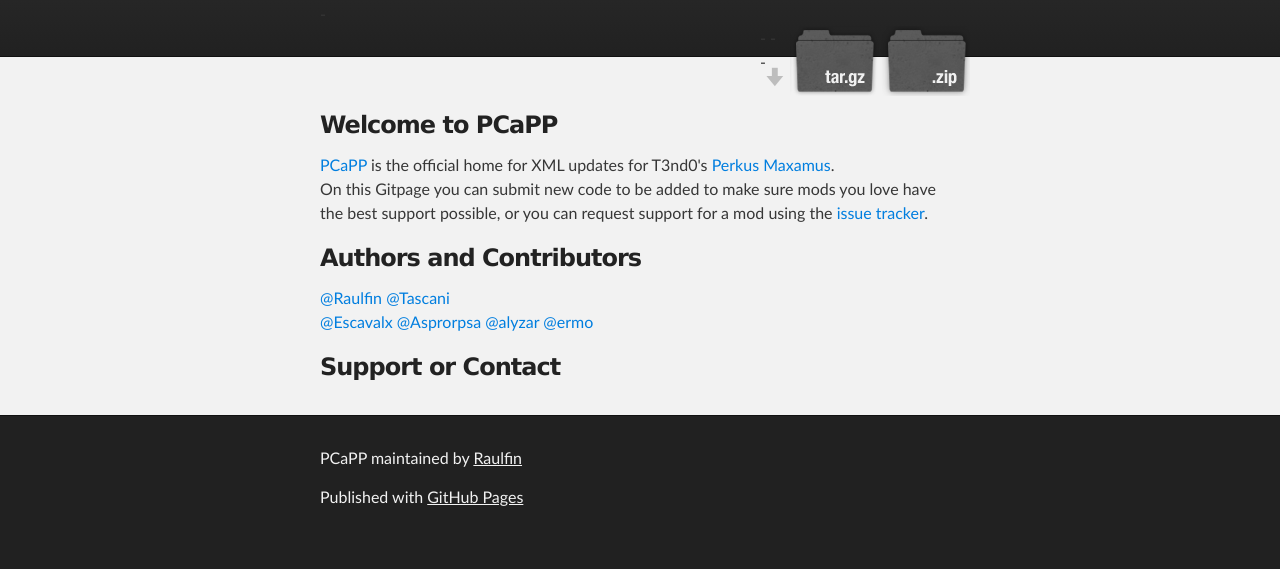
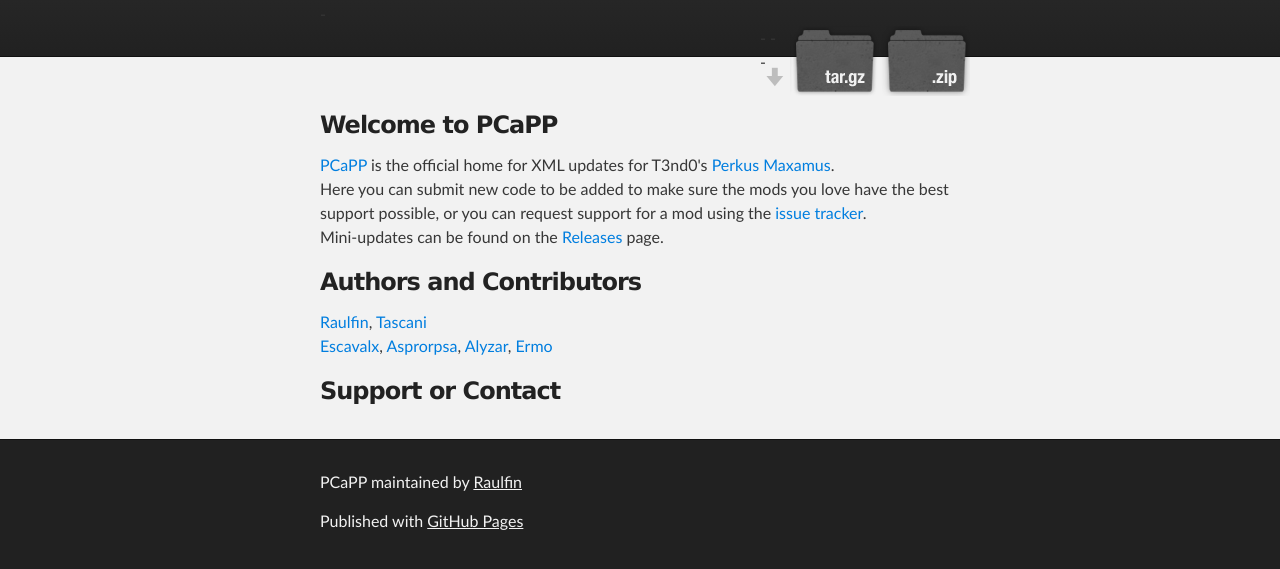
Before and after one commit to Raulfin/PCaPP, a plain HTML site: page index.html in a window 1280 px wide. Shown: the part 177-746 px from the top of the page. Drawn offline with Linux system fonts and the light colour scheme.

Commit message:
Update index.html

```diff
--- a/index.html
+++ b/index.html
@@ -35,13 +35,15 @@
 <a id="welcome-to-pcapp" class="anchor" href="#welcome-to-pcapp" aria-hidden="true"><span class="octicon octicon-link"></span></a>Welcome to PCaPP</h3>
 
 <p><a href="http://www.nexusmods.com/skyrim/mods/59257">PCaPP</a> is the official home for XML updates for T3nd0's <a href="http://www.nexusmods.com/skyrim/mods/59849">Perkus Maxamus</a>.<br>
-On this Gitpage you can submit new code to be added to make sure mods you love have the best support possible, or you can request support for a mod using the <a href="https://github.com/Raulfin/PCaPP/issues">issue tracker</a>.</p>
+Here you can submit new code to be added to make sure the mods you love have the best support possible, or you can request support for a mod using the <a href="https://github.com/Raulfin/PCaPP/issues">issue tracker</a>.<br>
+Mini-updates can be found on the <a href="https://github.com/Raulfin/PCaPP/releases">Releases</a> page.
+</p>
 
 <h3>
 <a id="authors-and-contributors" class="anchor" href="#authors-and-contributors" aria-hidden="true"><span class="octicon octicon-link"></span></a>Authors and Contributors</h3>
 
-<p><a href="https://github.com/Raulfin" class="user-mention">@Raulfin</a> <a href="https://github.com/Tascani" class="user-mention">@Tascani</a><br>
-<a href="https://github.com/Escavalx" class="user-mention">@Escavalx</a> <a href="https://github.com/Asprorpsa" class="user-mention">@Asprorpsa</a> <a href="https://github.com/alyzar" class="user-mention">@alyzar</a> <a href="https://github.com/ermo" class="user-mention">@ermo</a>  </p>
+<p><a href="https://github.com/Raulfin" class="user-mention">Raulfin</a>, <a href="https://github.com/Tascani" class="user-mention">Tascani</a><br>
+<a href="https://github.com/Escavalx" class="user-mention">Escavalx</a>, <a href="https://github.com/Asprorpsa" class="user-mention">Asprorpsa</a>, <a href="https://github.com/alyzar" class="user-mention">Alyzar</a>, <a href="https://github.com/ermo" class="user-mention">Ermo</a>  </p>
 
 <h3>
 <a id="support-or-contact" class="anchor" href="#support-or-contact" aria-hidden="true"><span class="octicon octicon-link"></span></a>Support or Contact</h3>
```
